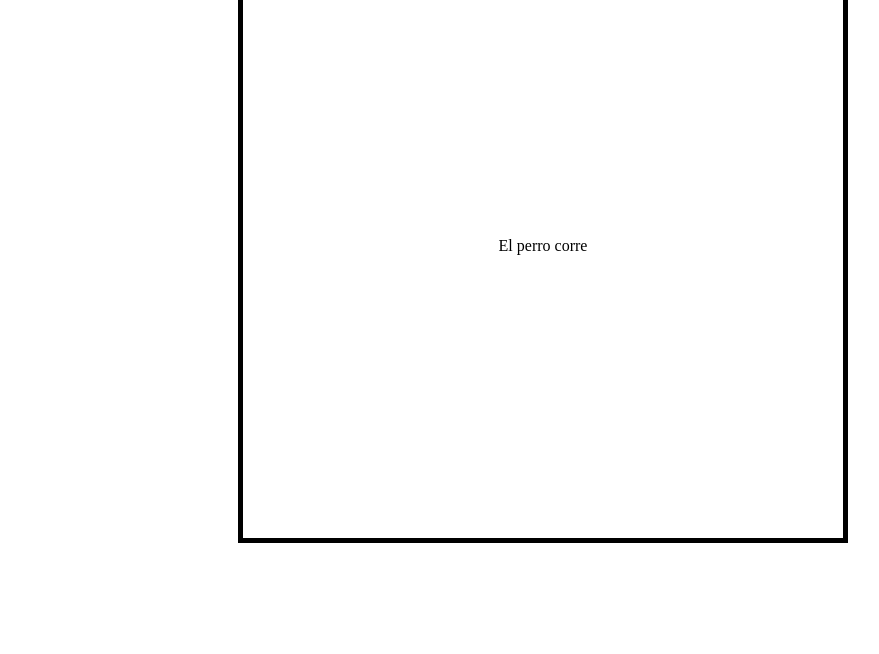
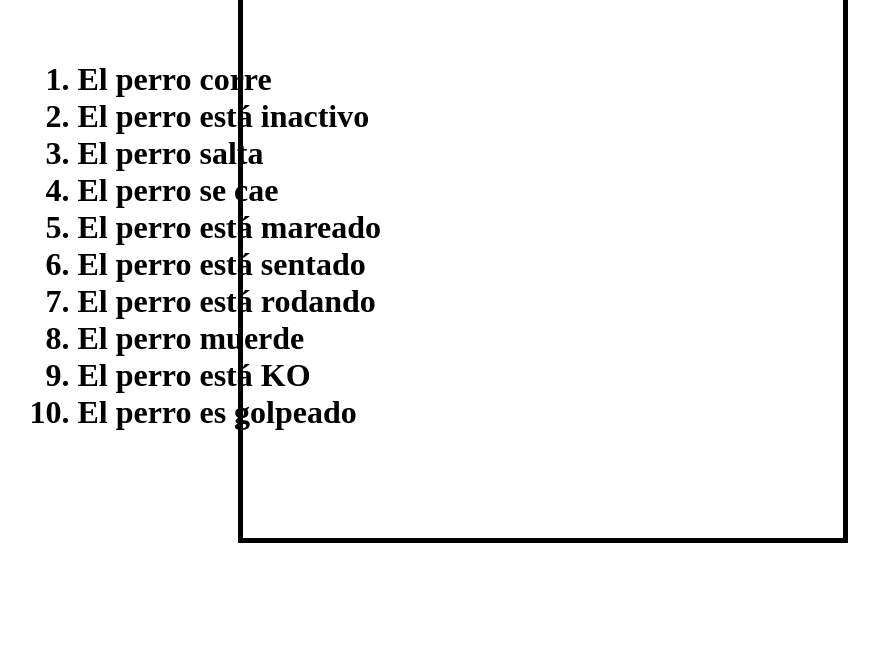
Before and after one commit to ErikUTA/Game-con-Sprites, a plain HTML site: page index.html in a window 1280 px wide. Shown: the part 162-816 px from the top of the page, without its empty margins (97-976 px from the left). Drawn offline with Linux system fonts and the light colour scheme.

Commit message:
feat: new changes 3

```diff
--- a/index.html
+++ b/index.html
@@ -10,7 +10,21 @@
 </head>
 
 <body>
-    <div style="display: flex; flex-flow: row wrap; justify-content: space-evenly; align-items:center; height: 100vh;">
+    <div style="display: flex; align-items:center; height: 100vh; padding-left: 10%;">
+        <div id="list">
+            <ol>
+                <li>El perro corre</li>
+                <li>El perro está inactivo</li>
+                <li>El perro salta</li>
+                <li>El perro se cae</li>
+                <li>El perro está mareado</li>
+                <li>El perro está sentado</li>
+                <li>El perro está rodando</li>
+                <li>El perro muerde</li>
+                <li>El perro está KO</li>
+                <li>El perro es golpeado</li>
+            </ol>
+        </div>
         <canvas id="canvas1"></canvas>
         <div id="animationInfo"></div>
     </div>
--- a/style.css
+++ b/style.css
@@ -8,9 +8,16 @@
     height: 600px;
 }
 
-#animationDescription {
+#animationInfo {
     font-size: xx-large;
     font-weight: bold;
     position: relative;
-    top: 30%;
+    bottom: 35%;
+    right: 9%;
 }
+
+#list {
+    font-size: xx-large;
+    font-weight: bold;
+    margin-right: 30%;
+}
```
